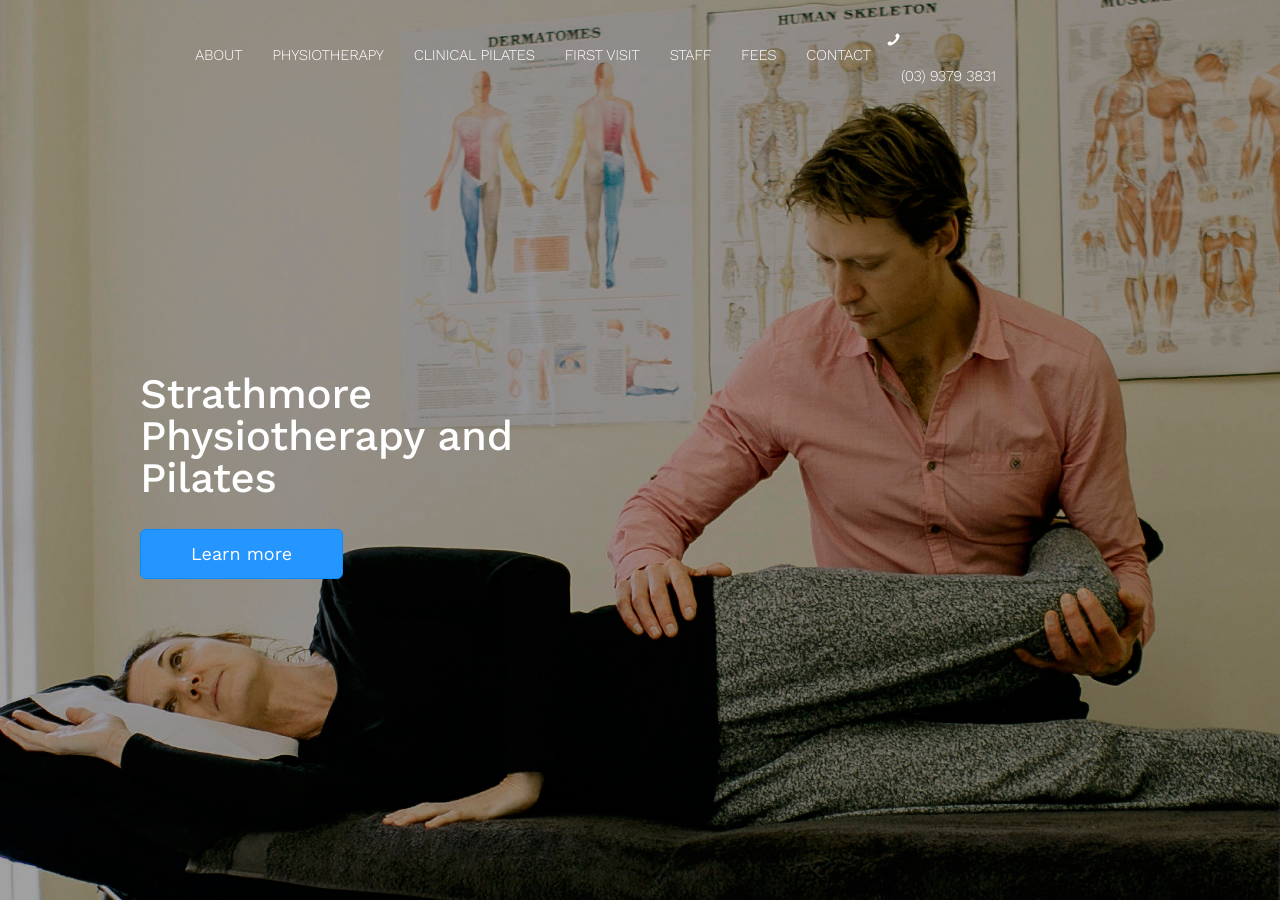
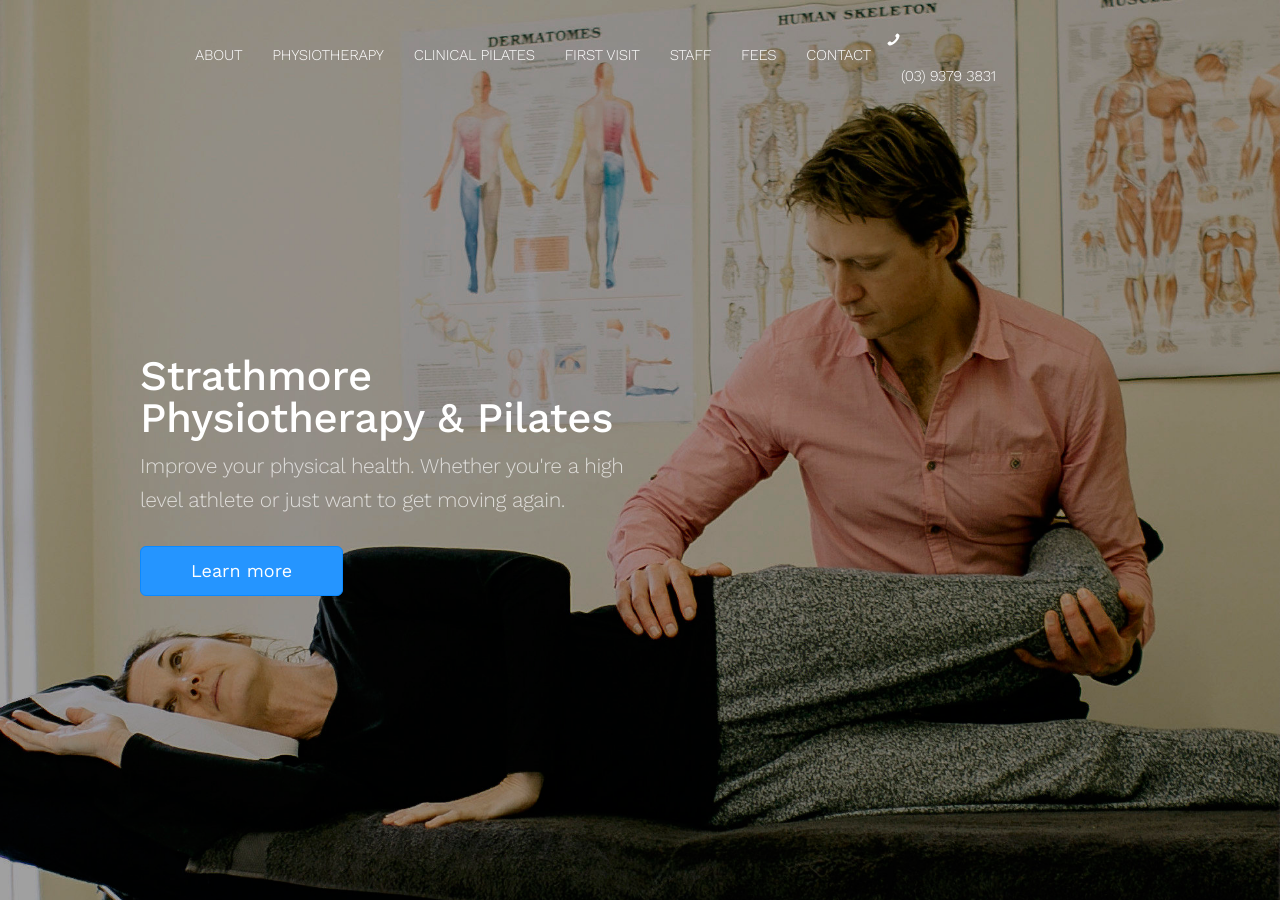
Before and after one commit to etikaj-digital/spp-website, a Jekyll site: the page built from index.html, in a window 1280 px wide and 900 px high. Built offline with Jekyll 4.4.1, drawn with Linux system fonts in a browser that asks for light colours; nearby versions of some CDN libraries; library files that are not in the unit come from our copies.

Commit message:
Update index.html

```diff
--- a/index.html
+++ b/index.html
@@ -1,6 +1,6 @@
 ---
 layout: default
-title: Strathmore Physiotherapy and Pilates
+title: Strathmore Physiotherapy & Pilates
 menu:
 - About
 - Physiotherapy
@@ -11,3 +11,4 @@ menu:
 - Contact
 telephone: (03) 9379 3831
 ---
+Improve your physical health. Whether you're a high level athlete or just want to get moving again.
```
